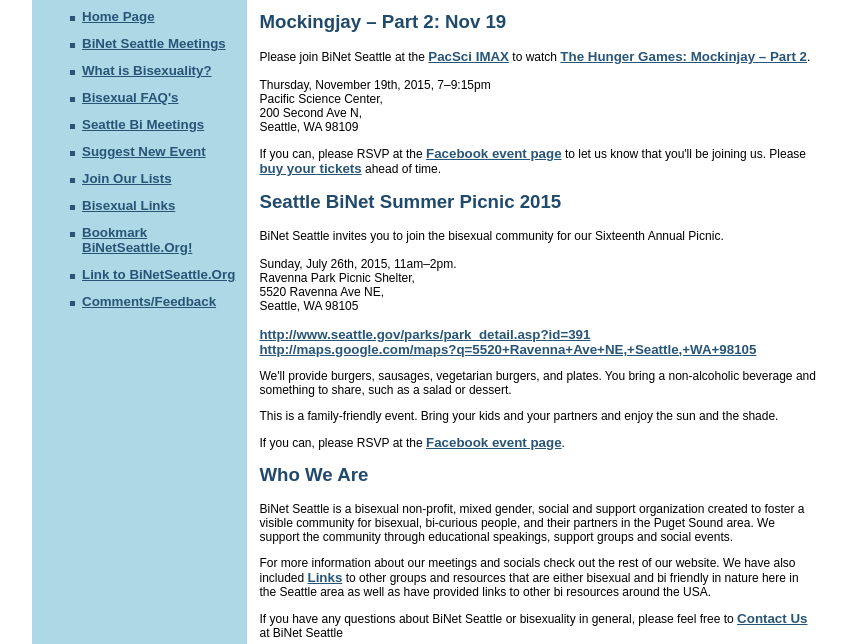
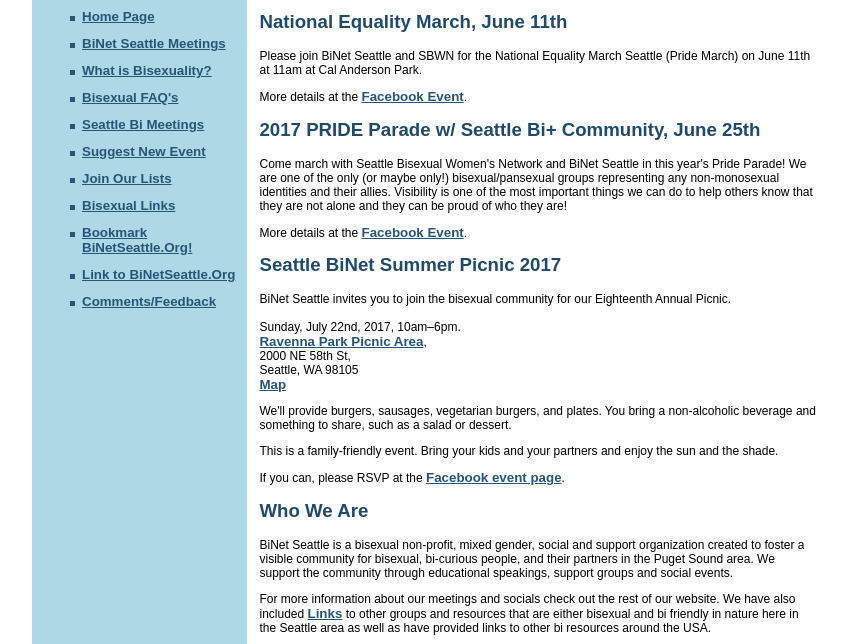
Before and after one commit to BiNetSeattle/binetseattle.github.io, a plain HTML site: page index.html in a window 1280 px wide. Shown: the part 142-786 px from the top of the page, without its empty margins (210-1057 px from the left). Drawn offline with Linux system fonts and the light colour scheme.

Commit message:
Summer 2017 events

```diff
--- a/index.html
+++ b/index.html
@@ -101,46 +101,46 @@ window.onload=dynamiclink
 </td>
 <td width="500" height="400" valign="top">
 
-<h1>Mockingjay – Part 2: Nov 19</h1>
+<h1>National Equality March, June 11th</h1>
 
 <p>
-Please join BiNet Seattle
-at the <a href="https://www.pacificsciencecenter.org/imax/">PacSci IMAX</a>
-to watch <a href="http://www.imdb.com/title/tt1951266/">The Hunger Games: Mockinjay – Part 2</a>.
-
-<br>
-<br>
-Thursday, November 19th, 2015, 7–9:15pm<br/>
-Pacific Science Center,<br/>
-200 Second Ave N, <br/>
-Seattle, WA 98109<br/>
+Please join BiNet Seattle and SBWN for the
+National Equality March Seattle (Pride March)
+on June 11th at 11am at Cal Anderson Park.
 </p>
 
+<p>More details at the
+<a href="https://www.facebook.com/events/449083412116014/" target="_blank">
+    Facebook Event</a>.</p>
+
+
+<h1>2017 PRIDE Parade w/ Seattle Bi+ Community, June 25th</h1>
+
 <p>
-If you can, please RSVP at the
-<a href="https://www.facebook.com/events/979614552074558/">Facebook event page</a>
-to let us know that you'll be joining us.
-Please
-<a href="https://tickets.pacificsciencecenter.org/e-commerce/ItemShow.aspx?Dep=61YbfLlcJyI1W5zOwzwlaw==&Cat=Z8lP9rCWEmA3dgi77aXwwA==&It=tKoFIbM8FIAVtxM97IRM0w==">buy your tickets</a>
-ahead of time.
+Come march with Seattle Bisexual Women's Network and BiNet Seattle in this
+year's Pride Parade! We are one of the only (or maybe only!) bisexual/pansexual
+groups representing any non-monosexual identities and their allies. Visibility
+is one of the most important things we can do to help others know that they are
+not alone and they can be proud of who they are!
 </p>
 
+<p>More details at the
+<a href="https://www.facebook.com/events/1903355283272876/" target="_blank">
+    Facebook Event</a>.</p>
 
-<h1>Seattle BiNet Summer Picnic 2015</h1>
+
+<h1>Seattle BiNet Summer Picnic 2017</h1>
 
 <p>BiNet Seattle invites you to join the bisexual community
-for our Sixteenth Annual Picnic.<br/>
+for our Eighteenth Annual Picnic.<br/>
 <br>
-Sunday, July 26th, 2015, 11am–2pm.<br/>
-Ravenna Park Picnic Shelter,<br/>
-5520 Ravenna Ave NE, <br/>
+Sunday, July 22nd, 2017, 10am–6pm.<br/>
+<a target="_blank" href="http://www.seattle.gov/parks/find/parks/ravenna-park">
+    Ravenna Park Picnic Area</a>,<br/>
+2000 NE 58th St, <br/>
 Seattle, WA 98105 <br/>
-
-<br>
-<a target="_blank" href="http://www.seattle.gov/parks/park_detail.asp?id=391">
-http://www.seattle.gov/parks/park_detail.asp?id=391</a> <br/>
-<a target="_blank" href="http://maps.google.com/maps?q=5520+Ravenna+Ave+NE,+Seattle,+WA+98105">
-http://maps.google.com/maps?q=5520+Ravenna+Ave+NE,+Seattle,+WA+98105</a>
+<a target="_blank" href="http://maps.google.com/maps?q=2000+NE+58th+St,+Seattle,+WA+98105">
+Map</a>
 </p>
 <p>
 We'll provide burgers, sausages, vegetarian burgers, and plates.
@@ -150,10 +150,9 @@ such as a salad or dessert.</p>
 This is a family-friendly event. Bring your kids and your partners
 and enjoy the sun and the shade. </p>
 
-
 <p>
 If you can, please RSVP at the
-<a href="https://www.facebook.com/events/708284789280763/">Facebook event page</a>.
+<a href="https://www.facebook.com/events/205848763245625/">Facebook event page</a>.
 </p>
 
 
```
